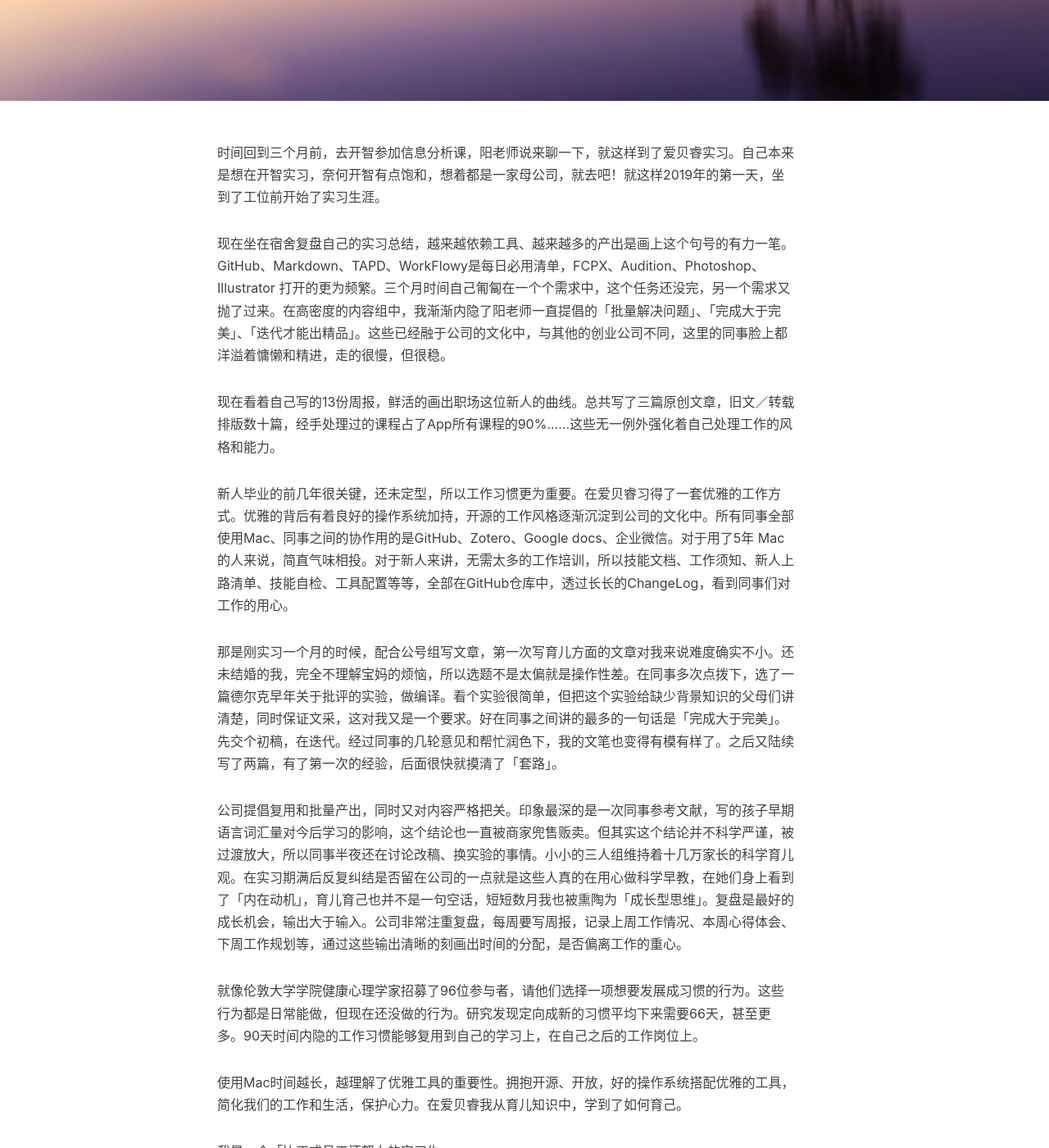
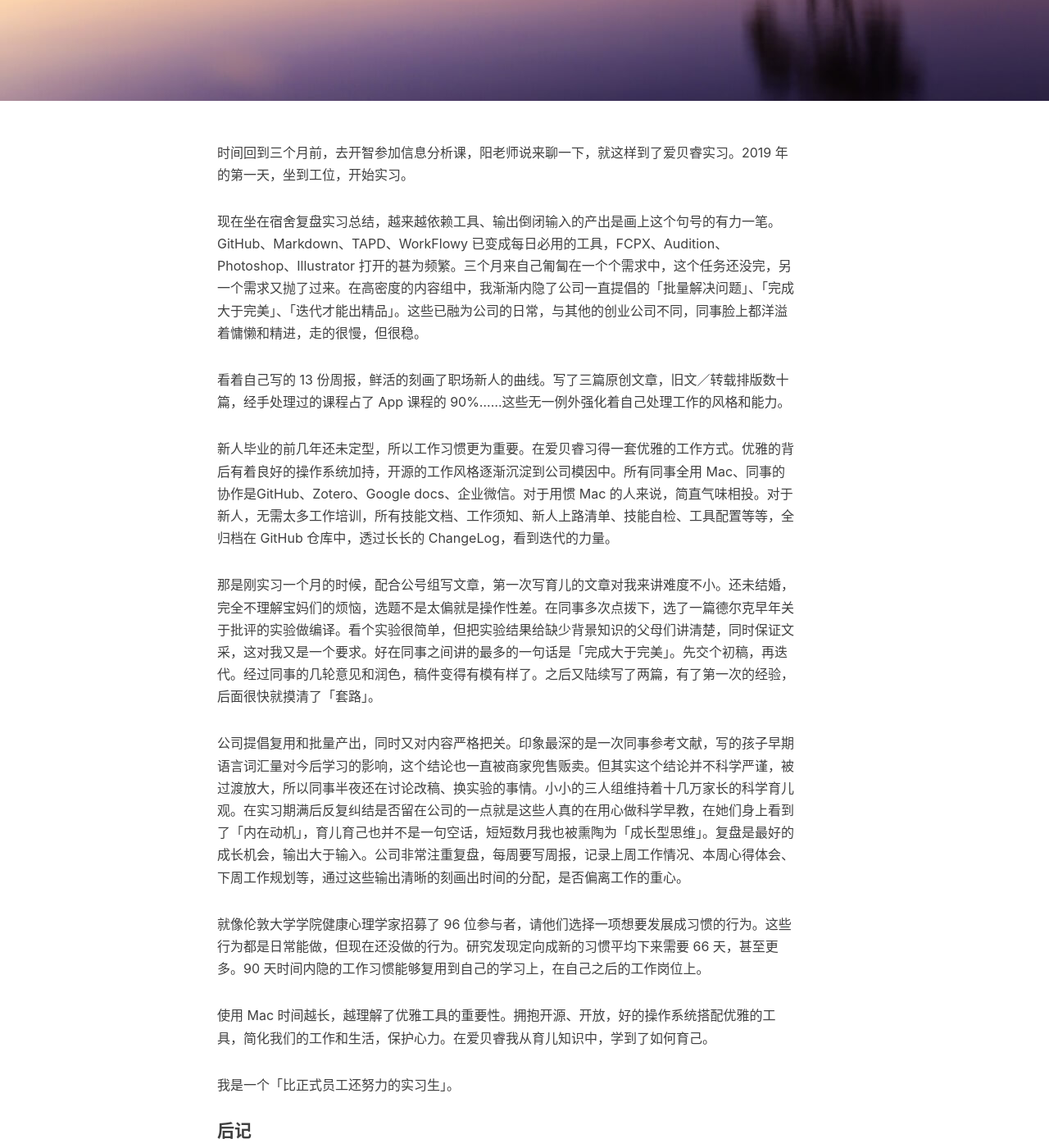
Before and after one commit to zapp926/blog, a Jekyll site: the page built from _posts/2019-04-19-internship.md, in a window 1280 px wide and 1400 px high, scrolled down 400 px. Shown: the whole window at 82% size. Built offline with Jekyll 4.4.1, drawn with Linux system fonts in a browser that asks for light colours; nearby versions of some CDN libraries; comment, search, counter and statistics services are not loaded; some of the changed text lies outside the part shown.

Commit message:
Update 2019-04-19-internship.md

```diff
--- a/_posts/2019-04-19-internship.md
+++ b/_posts/2019-04-19-internship.md
@@ -9,28 +9,29 @@ tags:
     - 生活
 ---
 
-时间回到三个月前，去开智参加信息分析课，阳老师说来聊一下，就这样到了爱贝睿实习。自己本来是想在开智实习，奈何开智有点饱和，想着都是一家母公司，就去吧！就这样2019年的第一天，坐到了工位前开始了实习生涯。
+时间回到三个月前，去开智参加信息分析课，阳老师说来聊一下，就这样到了爱贝睿实习。2019 年的第一天，坐到工位，开始实习。
 
-现在坐在宿舍复盘自己的实习总结，越来越依赖工具、越来越多的产出是画上这个句号的有力一笔。GitHub、Markdown、TAPD、WorkFlowy是每日必用清单，FCPX、Audition、Photoshop、Illustrator 打开的更为频繁。三个月时间自己匍匐在一个个需求中，这个任务还没完，另一个需求又抛了过来。在高密度的内容组中，我渐渐内隐了阳老师一直提倡的「批量解决问题」、「完成大于完美」、「迭代才能出精品」。这些已经融于公司的文化中，与其他的创业公司不同，这里的同事脸上都洋溢着慵懒和精进，走的很慢，但很稳。
+现在坐在宿舍复盘实习总结，越来越依赖工具、输出倒闭输入的产出是画上这个句号的有力一笔。GitHub、Markdown、TAPD、WorkFlowy 已变成每日必用的工具，FCPX、Audition、Photoshop、Illustrator 打开的甚为频繁。三个月来自己匍匐在一个个需求中，这个任务还没完，另一个需求又抛了过来。在高密度的内容组中，我渐渐内隐了公司一直提倡的「批量解决问题」、「完成大于完美」、「迭代才能出精品」。这些已融为公司的日常，与其他的创业公司不同，同事脸上都洋溢着慵懒和精进，走的很慢，但很稳。
 
-现在看着自己写的13份周报，鲜活的画出职场这位新人的曲线。总共写了三篇原创文章，旧文／转载排版数十篇，经手处理过的课程占了App所有课程的90%……这些无一例外强化着自己处理工作的风格和能力。
+看着自己写的 13 份周报，鲜活的刻画了职场新人的曲线。写了三篇原创文章，旧文／转载排版数十篇，经手处理过的课程占了 App 课程的 90%……这些无一例外强化着自己处理工作的风格和能力。
 
-新人毕业的前几年很关键，还未定型，所以工作习惯更为重要。在爱贝睿习得了一套优雅的工作方式。优雅的背后有着良好的操作系统加持，开源的工作风格逐渐沉淀到公司的文化中。所有同事全部使用Mac、同事之间的协作用的是GitHub、Zotero、Google docs、企业微信。对于用了5年 Mac 的人来说，简直气味相投。对于新人来讲，无需太多的工作培训，所以技能文档、工作须知、新人上路清单、技能自检、工具配置等等，全部在GitHub仓库中，透过长长的ChangeLog，看到同事们对工作的用心。
+新人毕业的前几年还未定型，所以工作习惯更为重要。在爱贝睿习得一套优雅的工作方式。优雅的背后有着良好的操作系统加持，开源的工作风格逐渐沉淀到公司模因中。所有同事全用 Mac、同事的协作是GitHub、Zotero、Google docs、企业微信。对于用惯 Mac 的人来说，简直气味相投。对于新人，无需太多工作培训，所有技能文档、工作须知、新人上路清单、技能自检、工具配置等等，全归档在 GitHub 仓库中，透过长长的 ChangeLog，看到迭代的力量。
 
-那是刚实习一个月的时候，配合公号组写文章，第一次写育儿方面的文章对我来说难度确实不小。还未结婚的我，完全不理解宝妈的烦恼，所以选题不是太偏就是操作性差。在同事多次点拨下，选了一篇德尔克早年关于批评的实验，做编译。看个实验很简单，但把这个实验给缺少背景知识的父母们讲清楚，同时保证文采，这对我又是一个要求。好在同事之间讲的最多的一句话是「完成大于完美」。先交个初稿，在迭代。经过同事的几轮意见和帮忙润色下，我的文笔也变得有模有样了。之后又陆续写了两篇，有了第一次的经验，后面很快就摸清了「套路」。
+那是刚实习一个月的时候，配合公号组写文章，第一次写育儿的文章对我来讲难度不小。还未结婚，完全不理解宝妈们的烦恼，选题不是太偏就是操作性差。在同事多次点拨下，选了一篇德尔克早年关于批评的实验做编译。看个实验很简单，但把实验结果给缺少背景知识的父母们讲清楚，同时保证文采，这对我又是一个要求。好在同事之间讲的最多的一句话是「完成大于完美」。先交个初稿，再迭代。经过同事的几轮意见和润色，稿件变得有模有样了。之后又陆续写了两篇，有了第一次的经验，后面很快就摸清了「套路」。
 
 公司提倡复用和批量产出，同时又对内容严格把关。印象最深的是一次同事参考文献，写的孩子早期语言词汇量对今后学习的影响，这个结论也一直被商家兜售贩卖。但其实这个结论并不科学严谨，被过渡放大，所以同事半夜还在讨论改稿、换实验的事情。小小的三人组维持着十几万家长的科学育儿观。在实习期满后反复纠结是否留在公司的一点就是这些人真的在用心做科学早教，在她们身上看到了「内在动机」，育儿育己也并不是一句空话，短短数月我也被熏陶为「成长型思维」。复盘是最好的成长机会，输出大于输入。公司非常注重复盘，每周要写周报，记录上周工作情况、本周心得体会、下周工作规划等，通过这些输出清晰的刻画出时间的分配，是否偏离工作的重心。
 
-就像伦敦大学学院健康心理学家招募了96位参与者，请他们选择一项想要发展成习惯的行为。这些行为都是日常能做，但现在还没做的行为。研究发现定向成新的习惯平均下来需要66天，甚至更多。90天时间内隐的工作习惯能够复用到自己的学习上，在自己之后的工作岗位上。
+就像伦敦大学学院健康心理学家招募了 96 位参与者，请他们选择一项想要发展成习惯的行为。这些行为都是日常能做，但现在还没做的行为。研究发现定向成新的习惯平均下来需要 66 天，甚至更多。90 天时间内隐的工作习惯能够复用到自己的学习上，在自己之后的工作岗位上。
 
-使用Mac时间越长，越理解了优雅工具的重要性。拥抱开源、开放，好的操作系统搭配优雅的工具，简化我们的工作和生活，保护心力。在爱贝睿我从育儿知识中，学到了如何育己。
+使用 Mac 时间越长，越理解了优雅工具的重要性。拥抱开源、开放，好的操作系统搭配优雅的工具，简化我们的工作和生活，保护心力。在爱贝睿我从育儿知识中，学到了如何育己。
 
 我是一个「比正式员工还努力的实习生」。
 
 #### 后记
 
-爱贝睿，是一家专注于为 0-6 岁家庭提供科学循证导向的儿童早期教育产品与服务。科学养育，育儿育己。现在我对育儿的理解就是，「育儿的目标是把孩子养育成一个在心理、情感和行为上自主的人。」孩子比我们想象的要强大，所以多放手。
+爱贝睿，是一家专注于为 0-6 岁家庭提供科学循证导向的儿童早期教育产品与服务。科学养育，育儿育己。现在我对育儿的理解就是，「育儿的目标是把孩子养育成一个在心理、情感和行为上自主的人」。孩子比我们想象的要强大，请多放手。
 
 #### ChangeLog
-* 190419 ZAPP 快写慢改
+* 190425 ZAPP 慢改
+* 190419 ZAPP 快写用时 50 min
 * 190418 ZAPP 创建大纲
```
